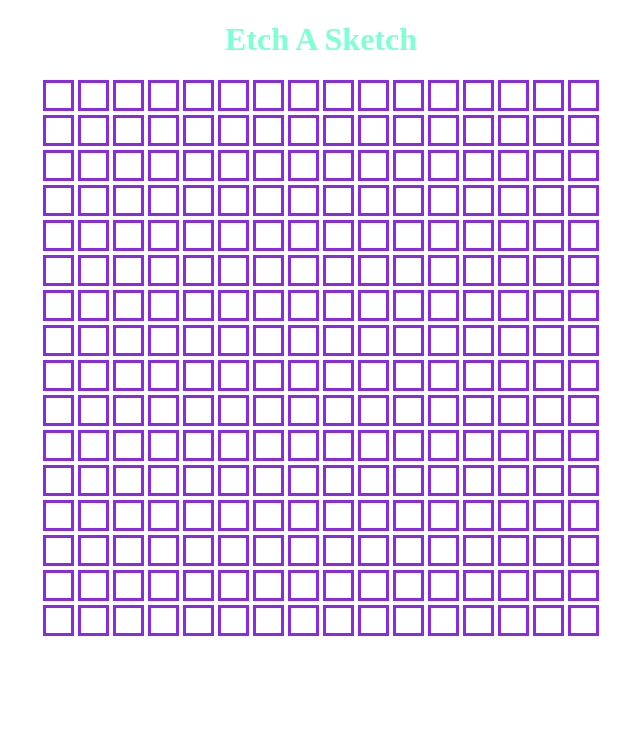
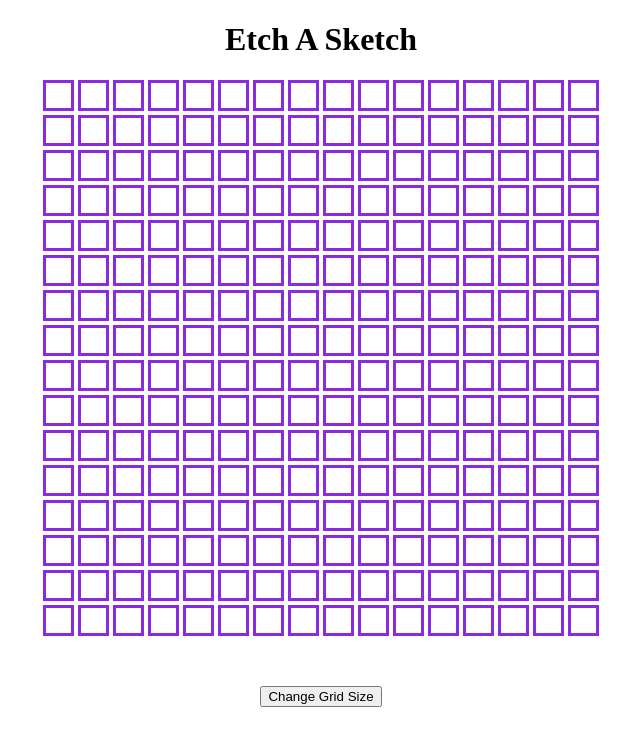
Before and after one commit to r4coon77/etch-a-sketch, a plain HTML site: page index.html in a window 1280 px wide. Shown: the whole page, without its empty margins (319-959 px from the left). Drawn offline with Linux system fonts and the light colour scheme.

Commit message:
added button to change grid size

```diff
--- a/app.js
+++ b/app.js
@@ -31,3 +31,9 @@ divClick.forEach(function(i) {
         i.style.backgroundColor = 'blue';
     });
 });
+
+function changeGridSize() {
+    console.log("Hello, you clicked change gride size wahoo!")
+}
+
+changeGridSize()
--- a/apps.css
+++ b/apps.css
@@ -1,5 +1,5 @@
 h1 {
-    color:aquamarine;
+    color:black;
     text-align: center;
 }
 
@@ -9,6 +9,11 @@ h1 {
     flex-direction: column;
     justify-content: center;
     margin-bottom: 50px;
+}
+
+#changeGridSize {
+    display: flex;
+    justify-content: center;
 }
 
 .divRow {
--- a/index.html
+++ b/index.html
@@ -9,9 +9,8 @@
 <body>
     <h1>Etch A Sketch</h1>
     <div id="canvas">
-
-
     </div>
+    <div id="changeGridSize"><button onclick="changeGridSize()">Change Grid Size</button></div>
     <script src="app.js"></script>
 </body>
 </html>
```
